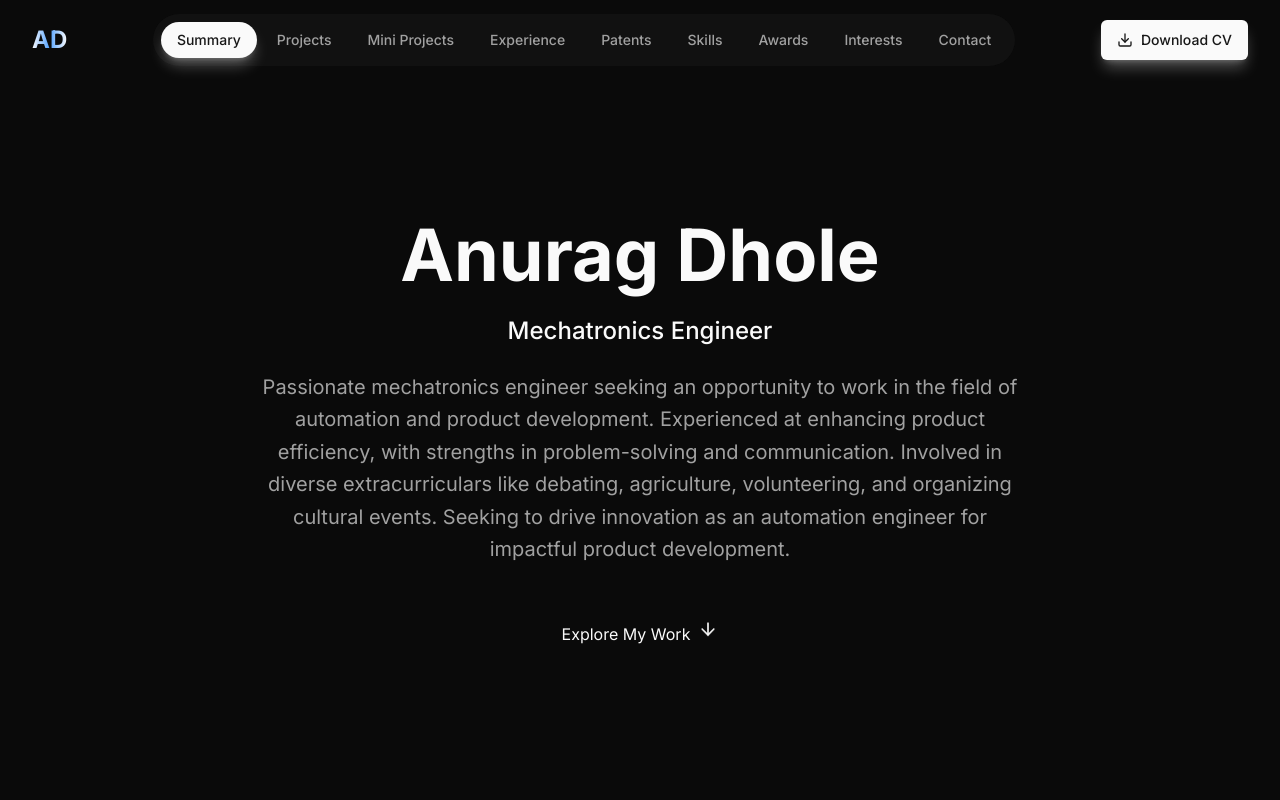
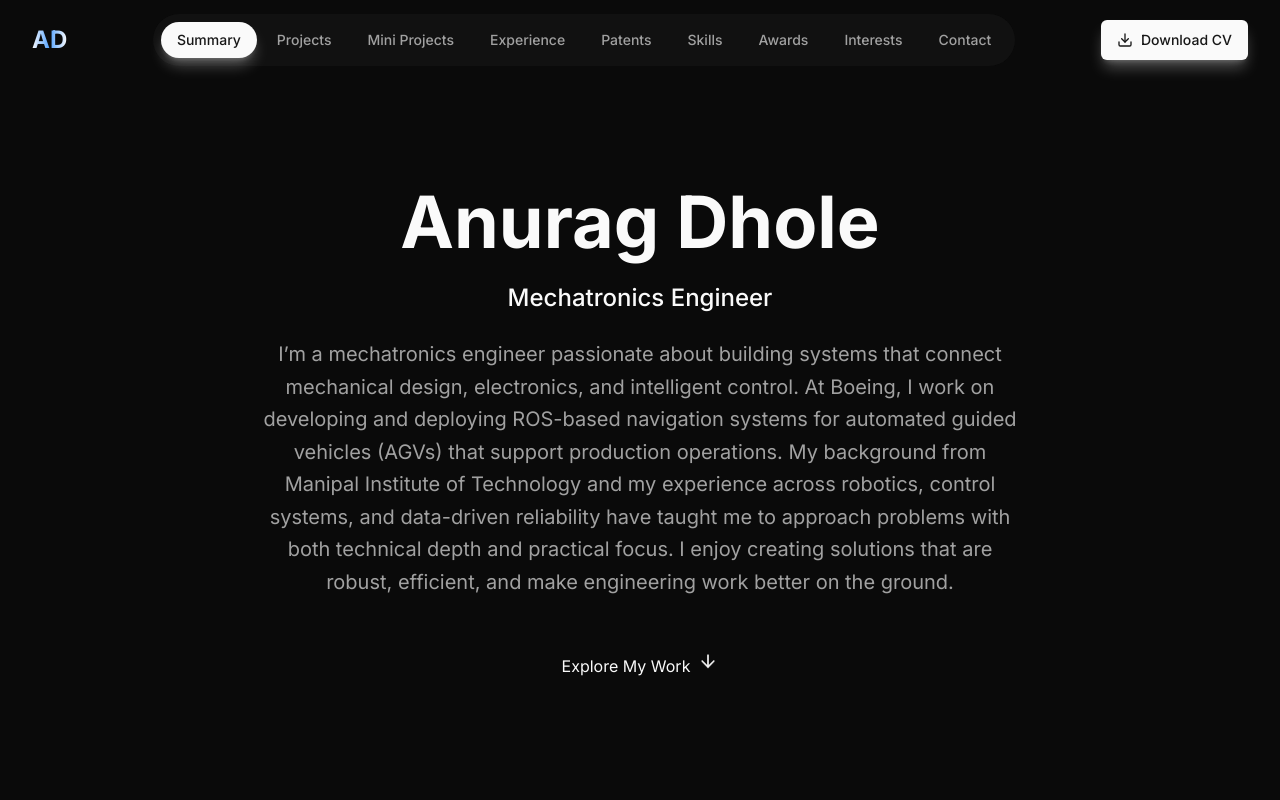
Before and after one commit to anuragd02/Portfolio, a Next.js app: page / in a window 1280 px wide. Shown: the top 800 px of the page. Built offline with nearby package versions, Linux system fonts and the light colour scheme.

Commit message:
hero-section.tsx

```diff
--- a/components/hero-section.tsx
+++ b/components/hero-section.tsx
@@ -37,10 +37,12 @@ export function HeroSection() {
             transition={{ duration: 0.8, delay: 0.6 }}
             className="text-lg sm:text-xl text-muted-foreground max-w-3xl mx-auto leading-relaxed text-pretty"
           >
-            Passionate mechatronics engineer seeking an opportunity to work in the field of automation and product
-            development. Experienced at enhancing product efficiency, with strengths in problem-solving and
-            communication. Involved in diverse extracurriculars like debating, agriculture, volunteering, and organizing
-            cultural events. Seeking to drive innovation as an automation engineer for impactful product development.
+            I’m a mechatronics engineer passionate about building systems that connect mechanical design, electronics,
+            and intelligent control. At Boeing, I work on developing and deploying ROS-based navigation systems for
+            automated guided vehicles (AGVs) that support production operations. My background from Manipal Institute
+            of Technology and my experience across robotics, control systems, and data-driven reliability have taught
+            me to approach problems with both technical depth and practical focus. I enjoy creating solutions that are
+            robust, efficient, and make engineering work better on the ground.
           </motion.p>
 
           <motion.div
```
